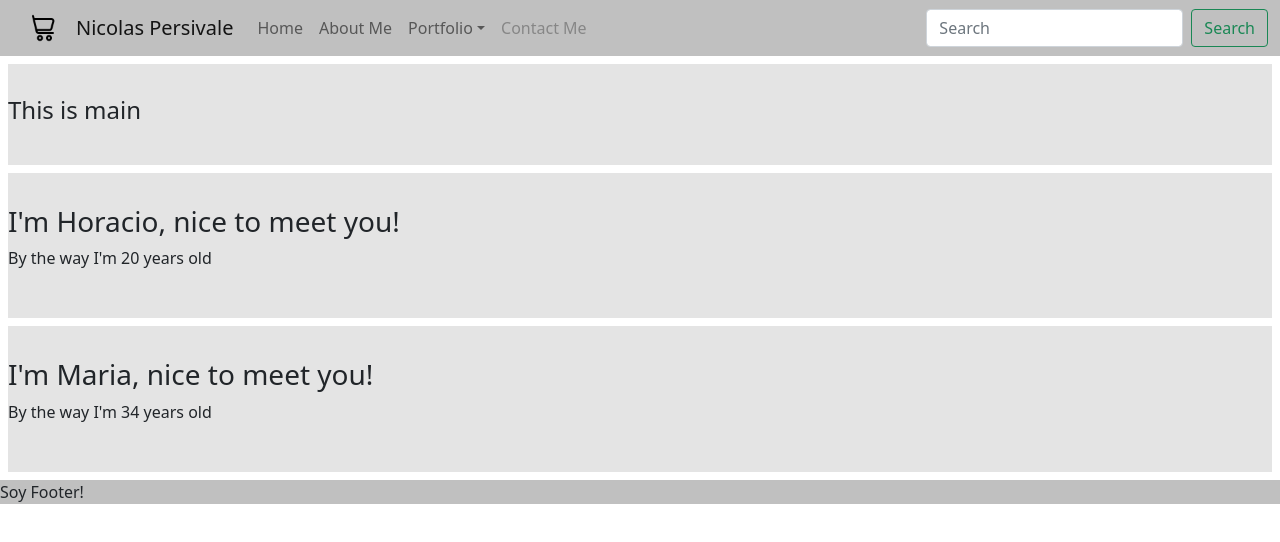
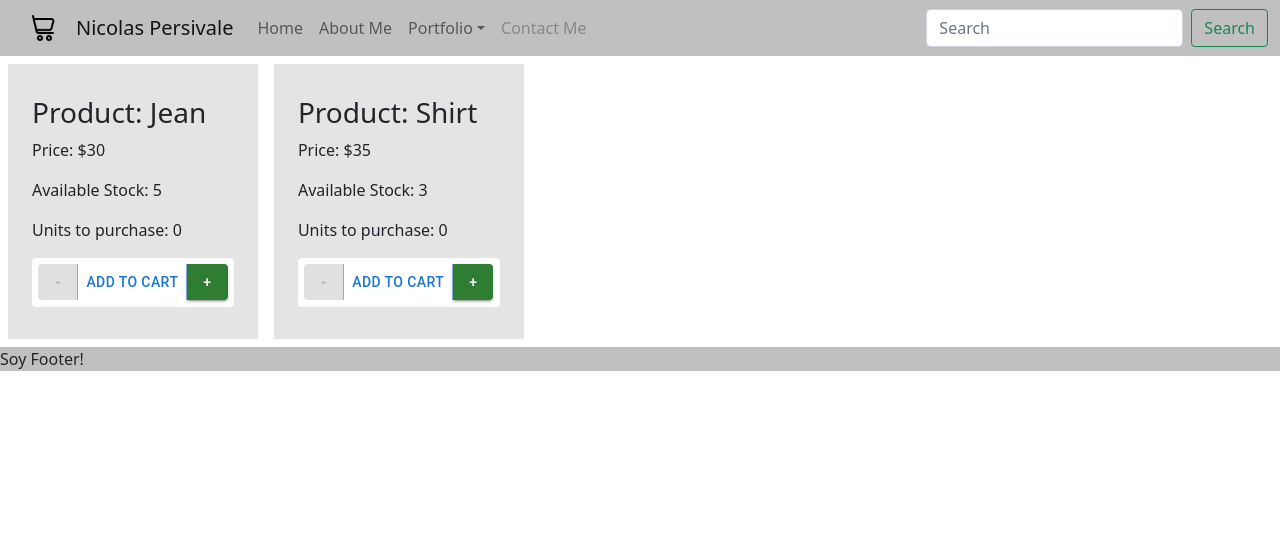
Before and after one commit to NPersivale/Proyecto-CoderhouseReactJS, a React (Create React App) app: page / in a window 1280 px wide. Shown: the top 542 px of the page. Built offline with nearby package versions, Linux system fonts and the light colour scheme.

Commit message:
4th challenge upload

```diff
--- a/package.json
+++ b/package.json
@@ -3,6 +3,9 @@
   "version": "0.1.0",
   "private": true,
   "dependencies": {
+    "@emotion/react": "^11.8.1",
+    "@emotion/styled": "^11.8.1",
+    "@mui/material": "^5.4.4",
     "@testing-library/jest-dom": "^5.16.2",
     "@testing-library/react": "^12.1.3",
     "@testing-library/user-event": "^13.5.0",
--- a/src/App.js
+++ b/src/App.js
@@ -7,9 +7,9 @@ function App(){
     return (
     <>
         <Header/>
-        <Main/>
-        <ItemListContainer name="Horacio" age={20}/>
-        <ItemListContainer name="Maria" age={34}/>
+        {/* <Main/> */}
+        <ItemListContainer initial={0} name="Jean" price={30} stock={5}/>
+        <ItemListContainer initial={0} name="Shirt" price={35} stock={3}/>
         <Footer/>
     </>
     )
--- a/src/components/ItemListContainer.js
+++ b/src/components/ItemListContainer.js
@@ -1,9 +1,61 @@
+import { useState } from "react"
+import Button from '@mui/material/Button';
+import Container from '@mui/material/Container';
+import { ButtonGroup } from "@mui/material";
+
+
 const ItemListContainer = (props) => {
+
+    const subtractAmount = () => {
+        setCounter(prevCount => prevCount - 1);
+        { counter - 1 < props.stock ? setDisableStock(false) : setDisableStock(true) }
+        { counter - 1 <= 0 ? setDisableNegative(true) : setDisableNegative(false) }
+    }
+
+    const addAmount = () => {
+        setCounter(prevCount => prevCount + 1);
+        { counter + 1 < props.stock ? setDisableStock(false) : setDisableStock(true) }
+        { counter + 1 < 0 ? setDisableNegative(true) : setDisableNegative(false) }
+    }
+
+    const addItem = () => {
+        if (props.stock < counter) {
+            console.log("no hay stock!");
+        } else {
+            onAdd();
+        }
+    }
+
+    const onAdd = () => {
+        console.log("hay stock!");
+    }
+
+    const [counter, setCounter] = useState(props.initial);
+    const [disableStock, setDisableStock] = useState(false);
+    const [disableNegative, setDisableNegative] = useState(true);
+
     return (
         <div id="ItemListContainer">
-            <h3>I'm {props.name}, nice to meet you!</h3>
-            <p>By the way I'm {props.age} years old</p>
-        </div>
+            <Container maxWidth="md">
+                <h3>Product: {props.name}</h3>
+                <p>Price: ${props.price}</p>
+                <div>
+                    <p>Available Stock: {props.stock}</p>
+                    <p>Units to purchase: {counter}</p>
+                    <ButtonGroup className="ButtonGroup" variant="text" aria-label="text button group">
+                        {disableNegative ?
+                            <Button onClick={subtractAmount} variant="contained" color="error" disabled>-</Button> :
+                            <Button onClick={subtractAmount} variant="contained" color="error">-</Button>
+                        }
+                        <Button onClick={addItem}>Add To Cart</Button>
+                        {disableStock ?
+                            <Button onClick={addAmount} variant="contained" color="success" disabled>+</Button> :
+                            <Button onClick={addAmount} variant="contained" color="success">+</Button>
+                        }
+                    </ButtonGroup>
+                </div>
+            </Container >
+        </div >
     )
 }
 
--- a/src/components/Main.js
+++ b/src/components/Main.js
@@ -1,12 +1,12 @@
 import React from 'react'
 
+
 const Main = (props) => {
+
     return (
-    <main>
-        <div>
-            <h4>This is main</h4>
-        </div>
-    </main>
+        <main>
+            <h2>This is main (Placeholder)</h2>
+        </main>
     )
 }
 
--- a/src/styles.scss
+++ b/src/styles.scss
@@ -27,3 +27,12 @@ main, #ItemListContainer{
     height: 2rem;
     margin: 0 1rem 0 1rem;
 }
+
+#ItemListContainer{
+    display: inline-flex;
+}
+
+.ButtonGroup{
+    background-color: white;
+    padding: 0.4rem;
+}
```
Also changed, not shown: 1 other file (tests, documents, lock files or other folders).
